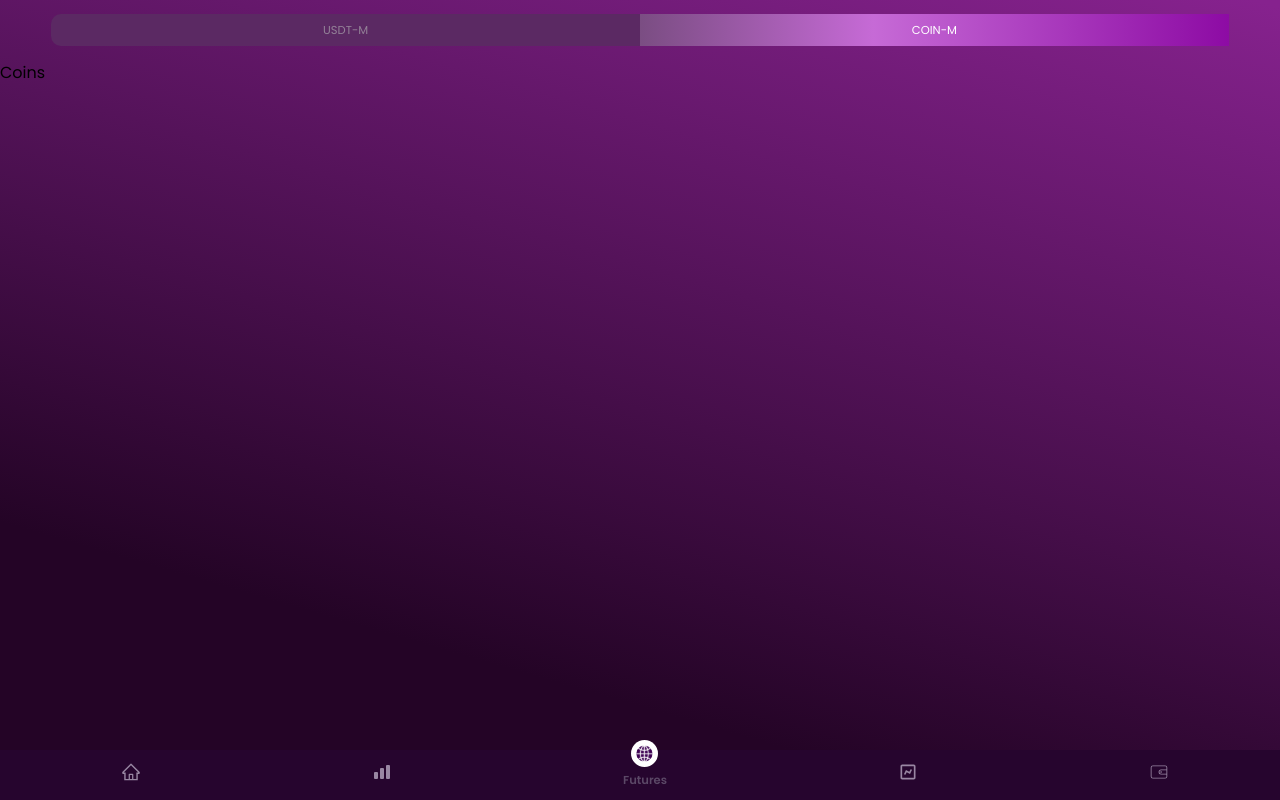
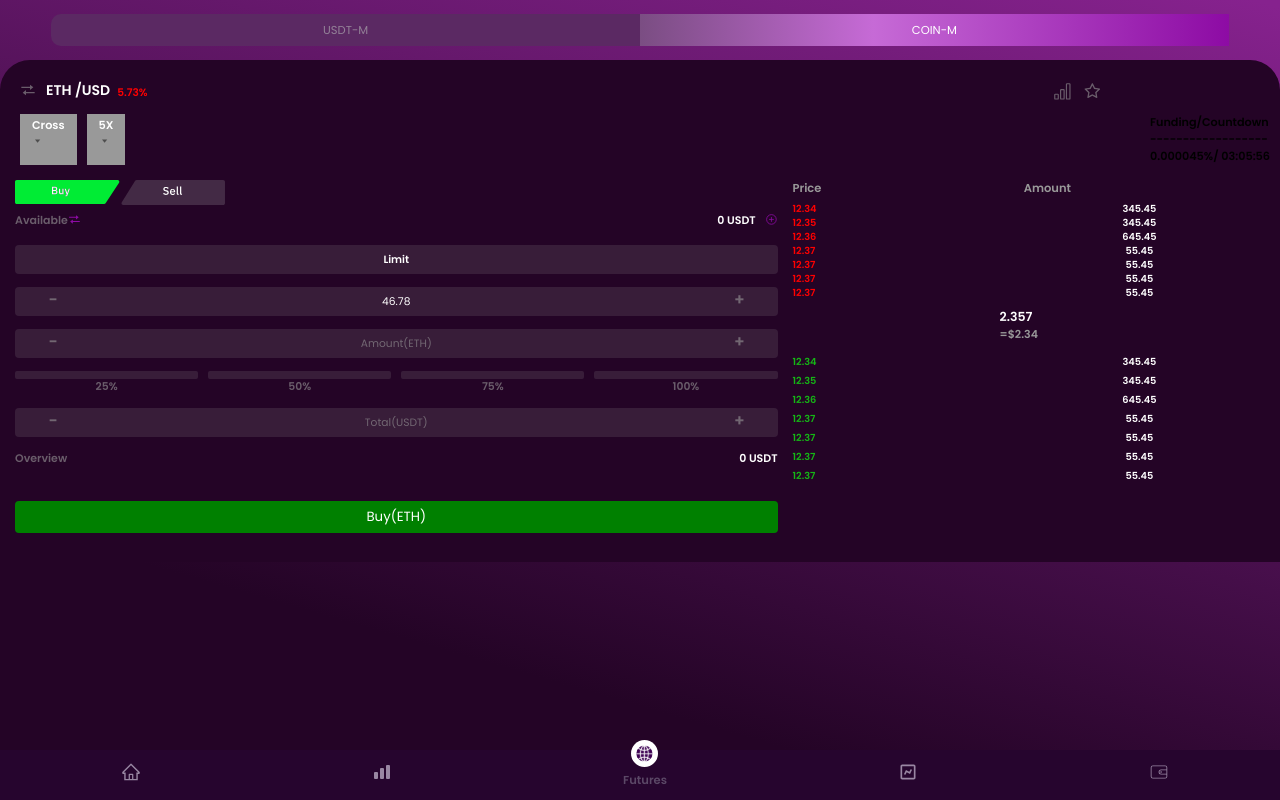
Before and after one commit to DCC-exchange/client, a React (Create React App) app: page /futures/coin-m in a window 1280 px wide. Built offline with nearby package versions, Linux system fonts and the light colour scheme.

Commit message:
god please

```diff
--- a/src/Pages/components/futures/route/CoinsM.js
+++ b/src/Pages/components/futures/route/CoinsM.js
@@ -1,7 +1,147 @@
-import React from 'react'
+import React,{ useState} from 'react'
+import { BiTransfer } from "react-icons/bi";
+import { AiOutlineStar, AiFillStar } from "react-icons/ai";
+import { BsBarChart} from "react-icons/bs";
+import buyActive from "../images/buyActive1.svg"
+import buyInActive from "../images/sellBtn.svg"
+import sellActive from "../images/ActiveSell.svg"
+import sellInActive from "../images/inactiveSell.svg"
+import { IoAddCircleOutline } from "react-icons/io5";
+import Buy from '../trade/buy/Buy';
+import Sell from '../trade/sell/Sell';
+import MarketPrice from '../trade/market/MarketPrice';
+import CoinRoute from '../coins/CoinRoute';
+
+import { RxTriangleDown } from "react-icons/rx";
 
 export default function CoinsM() {
+
+  const [ buyState, setBuyState ] = useState(true)
+
+  const handleTradeSwitch = ((e)=>{
+      if(e === "buy"){
+        setBuyState(true)
+      }else{
+        setBuyState(false)
+      }
+  })
+
+  const [ favouritePair, setFavouritePair] = useState(false)
+
+  const Addfavourite = (()=>{
+    if(favouritePair){
+      setFavouritePair(false)
+    }else{
+      setFavouritePair(true)
+    }
+  })
+
+  const [coinSlide, setCoinSlide] = useState(false)
+
+  const handleShowCoinSlide = (()=>{
+    if(coinSlide){
+      setCoinSlide(false)
+    }else{
+      setCoinSlide(true)
+    }
+  })
+
   return (
-    <div>Coins</div>
+    <div className="spot-market">
+      { coinSlide && <CoinRoute handleShowCoinSlide={handleShowCoinSlide} /> }
+    <div className="spot-market-container">
+        <div className="coin-title">
+          <div className="coin-title-container">
+            <div className="slide-icon-container">
+              <div className="slide-icon" onClick={handleShowCoinSlide}>
+                    <h4><BiTransfer /></h4>
+                </div>
+                <div className="content-coin-name">
+                    <h3>ETH /USD</h3>
+                </div>
+                <div className="coin-percent">
+                  <h4>5.73%</h4>
+                </div>
+            </div>
+              <div className="market-chart-container">
+                <div className="market-chart-icon">
+                    <h3><BsBarChart /> </h3>
+                </div>
+                <div className="market-star-container" onClick={Addfavourite}>
+                    { favouritePair ? <div className="filled-market-star">
+                        <h3><AiFillStar /></h3>
+                    </div> : <div className="market-star">
+                        <h3><AiOutlineStar /></h3>
+                    </div> }
+                </div>
+              </div>
+          </div>
+        </div>
+
+        <div className="cross-margin">
+            <div className="cross-margin-container">
+                <div className="leverage-container">
+                    <div className="cross-content">
+                        <h3>Cross</h3>
+                        <h2><RxTriangleDown /></h2>
+                    </div>
+                    <div className="cross-content">
+                        <h3>5X</h3>
+                        <h2><RxTriangleDown /></h2>
+                    </div>
+                </div>
+                <div className="funding-container">
+                    <div className="funding-content">
+                        <h4>Funding/Countdown</h4>
+                        <h4>------------------</h4>
+                        <h4><span>0.000045%/ 03:05:56</span></h4>
+                    </div>
+                </div>
+            </div>
+        </div>
+
+        <div className="spot-trading-contaent">
+            <div className="spot-buy-contents">
+            { buyState ?
+                <div className="spot-buy-btn">
+                  <div className="buy-active-btn" onClick={()=> handleTradeSwitch("buy")} >
+                      {/* Buy btn */}
+                      <img src={buyActive} alt="o" />
+                  </div>
+                  <div className="buy-inactive-btn" onClick={()=> handleTradeSwitch("sell")} >
+                      {/* Buy btn */}
+                      <img src={buyInActive} alt="o" />
+                  </div>
+                </div> :
+                <div className="spot-buy-btn">
+                  <div className="buy-active-btn" onClick={()=> handleTradeSwitch("buy")} >
+                      {/* Buy btn */}
+                      <img src={sellInActive} alt="o" />
+                  </div>
+                  <div className="buy-inactive-btn" onClick={()=> handleTradeSwitch("sell")}>
+                      {/* Buy btn */}
+                      <img src={sellActive} alt="o" />
+                  </div>
+              </div> }
+              <div className="amount-availability">
+                  <div className="amount-availability-container">
+                      <div className="amount-availability-content">
+                        <h4>Available</h4>
+                        <h3><BiTransfer /></h3>
+                      </div>
+                      <div className="coin-availbility">
+                        <h4>0 USDT</h4>
+                        <h3><IoAddCircleOutline /></h3>
+                      </div>
+                  </div>
+              </div>
+              <div className="spot-buy-limit">
+                  { buyState ? <Buy /> : <Sell /> }
+              </div>
+            </div>
+              <MarketPrice />
+        </div>
+    </div>
+</div>
   )
 }
--- a/src/Pages/components/futures/route/UsdtM.js
+++ b/src/Pages/components/futures/route/UsdtM.js
@@ -11,6 +11,8 @@ import Buy from '../trade/buy/Buy';
 import Sell from '../trade/sell/Sell';
 import MarketPrice from '../trade/market/MarketPrice';
 import CoinRoute from '../coins/CoinRoute';
+
+import { RxTriangleDown } from "react-icons/rx";
 
 export default function UsdtM() {
 
@@ -75,6 +77,29 @@ export default function UsdtM() {
               </div>
           </div>
         </div>
+
+        <div className="cross-margin">
+            <div className="cross-margin-container">
+                <div className="leverage-container">
+                    <div className="cross-content">
+                        <h3>Cross</h3>
+                        <h2><RxTriangleDown /></h2>
+                    </div>
+                    <div className="cross-content">
+                        <h3>5X</h3>
+                        <h2><RxTriangleDown /></h2>
+                    </div>
+                </div>
+                <div className="funding-container">
+                    <div className="funding-content">
+                        <h4>Funding/Countdown</h4>
+                        <h4>------------------</h4>
+                        <h4><span>0.000045%/ 03:05:56</span></h4>
+                    </div>
+                </div>
+            </div>
+        </div>
+
         <div className="spot-trading-contaent">
             <div className="spot-buy-contents">
             { buyState ?
--- a/src/Pages/components/futures/style/futures.css
+++ b/src/Pages/components/futures/style/futures.css
@@ -218,3 +218,42 @@
     color: #fff;
     border-radius: 4px;
 }
+.cross-margin{
+    width: 100%;
+    padding: 0;
+    margin: 0;
+}
+.cross-margin-container{
+    display: flex;
+    width: 100%;
+    padding: 5px;
+}
+.leverage-container{
+    display: flex;
+    width: 100%;
+    gap: 10px;
+}
+.leverage-container .cross-content{
+    background: #999;
+    padding: 3px 12px;
+}
+.leverage-container .cross-content h3{
+    color: #fff;
+    font-size: 11.23px;
+}
+.leverage-container .cross-content h3{
+    color: #fff;
+    font-size: 11.23px;
+}
+.leverage-container .cross-content h2{
+    color: #4d4d4d;
+    font-size: 11.23px;
+}
+.funding-container{
+    width: 100%;
+    display: flex;
+    justify-content: end;
+}
+.funding-content{
+    font-size: 11.23px;
+}
--- a/src/Pages/components/spot/styles/marketPrice.css
+++ b/src/Pages/components/spot/styles/marketPrice.css
@@ -6,7 +6,7 @@
 }
 .spot-display-market-price-contaniner{
     display: block;
-    padding: 5px 15px;
+    padding: 5px 10px;
     width: 100%;
 }
 .spot-display-market-price-contaniner .market-price-header{
```
